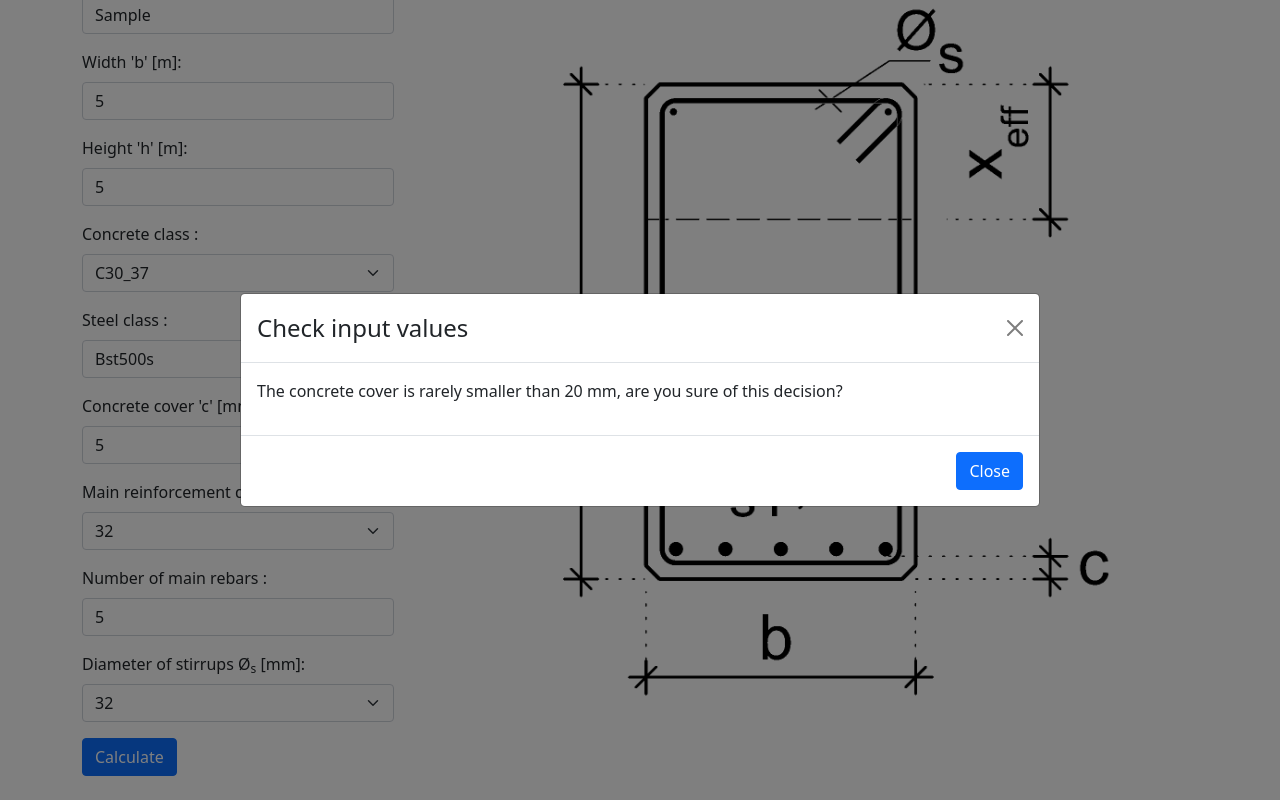
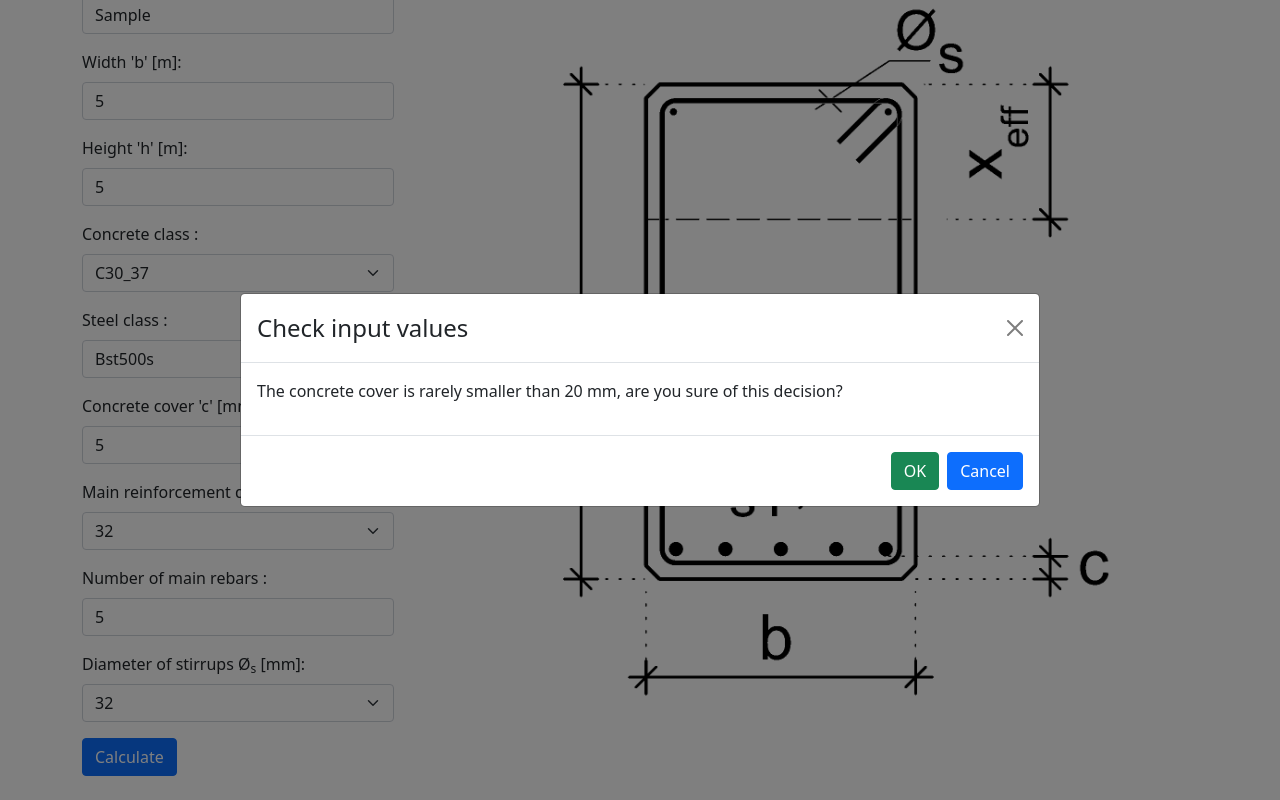
Before and after one commit to wowvaqa/engclcfe, a React (Create React App) app: page /reinforcedconcretecalc in a window 1280 px wide. Both pictures are taken after typing "Sample", "5", "5", "5", "5" into the empty fields and a click on the button "Calculate". Shown: the part 158-958 px from the top of the page. Built offline with nearby package versions, Linux system fonts and the light colour scheme; no server answers.

Commit message:
ADD: Accept/Input Modal

```diff
--- a/src/App.js
+++ b/src/App.js
@@ -6,17 +6,30 @@ import HomeView from "./views/HomeView";
 import TestApiView from "./views/TestApiView";
 import ReinforcedConcreteCalcView from "./views/ReinforcedConcreteCalcView";
 import AppModalInfo from "./modals/AppModalInfo";
+import AppModalInput from "./modals/AppModalInput";
 
 import { useGlobalContext } from "./Context";
 
 function App() {
-  const { modalShow, setModalShow, modalText } = useGlobalContext();
+  const {
+    modalInfoShow,
+    setModalInfoShow,
+    modalInfoText,
+    modalInputShow,
+    setModalInputShow,
+    modalInputText,
+  } = useGlobalContext();
   return (
     <>
       <AppModalInfo
-        show={modalShow}
-        onHide={() => setModalShow(false)}
-        text={modalText}
+        show={modalInfoShow}
+        onHide={() => setModalInfoShow(false)}
+        text={modalInfoText}
+      />
+      <AppModalInput
+        show={modalInputShow}
+        onHide={() => setModalInputShow(false)}
+        text={modalInputText}
       />
       <Router>
         <NavigationBar />
--- a/src/Context.js
+++ b/src/Context.js
@@ -3,18 +3,24 @@ import React, { useState, useContext } from "react";
 const AppContext = React.createContext();
 
 const AppProvider = ({ children }) => {
-  // Modal window view to show messages
-  const [modalShow, setModalShow] = useState(false);
-  // Text to show in modal window
-  const [modalText, setModalText] = useState("no text");
+  /* Modal to show text */
+  const [modalInfoShow, setModalInfoShow] = useState(false);
+  const [modalInfoText, setModalInfoText] = useState("no text");
+  /* Promp modal to accept value*/
+  const [modalInputShow, setModalInputShow] = useState(false);
+  const [modalInputText, setModalInputText] = useState("no text");
 
   return (
     <AppContext.Provider
       value={{
-        modalShow,
-        setModalShow,
-        modalText,
-        setModalText,
+        modalInfoShow,
+        setModalInfoShow,
+        modalInfoText,
+        setModalInfoText,
+        modalInputShow,
+        setModalInputShow,
+        modalInputText,
+        setModalInputText,
       }}
     >
       {children}
--- a/src/modals/AppModalInput.js
+++ b/src/modals/AppModalInput.js
@@ -1,4 +1,3 @@
-import React from "react";
 import { Modal, Button } from "react-bootstrap";
 
 const AppModalInput = (props) => {
@@ -18,7 +17,10 @@ const AppModalInput = (props) => {
         <p>{props.text}</p>
       </Modal.Body>
       <Modal.Footer>
-        <Button onClick={props.onHide}>Close</Button>
+        <Button variant="success" onClick={props.onHide}>
+          OK
+        </Button>
+        <Button onClick={props.onHide}>Cancel</Button>
       </Modal.Footer>
     </Modal>
   );
--- a/src/views/ReinforcedConcreteCalcView.js
+++ b/src/views/ReinforcedConcreteCalcView.js
@@ -13,7 +13,8 @@ import axios from "axios";
 import image from "../assets/API_1_pio.png";
 
 const ReinforcedConcreteCalcView = () => {
-  const { setModalShow, setModalText } = useGlobalContext();
+  const { setModalInfoShow, setModalInfoText } = useGlobalContext();
+  const { setModalInputShow, setModalInputText } = useGlobalContext();
   /* JSON Input data */
   const [nameValue, setNameValue] = useState("My first cross sect");
   const [bValue, setBValue] = useState(0.5);
@@ -64,46 +65,46 @@ const ReinforcedConcreteCalcView = () => {
 
   const handleError = () => {
     if (Number.isNaN(bValue) || Number.isNaN(bValue)) {
-      setModalText("Invalid value : 'b'");
-      setModalShow(true);
+      setModalInfoText("Invalid value : 'b'");
+      setModalInfoShow(true);
     }
 
     if (Number.isNaN(hValue) || Number.isNaN(hValue)) {
-      setModalText("Invalid value : 'h'");
-      setModalShow(true);
+      setModalInfoText("Invalid value : 'h'");
+      setModalInfoShow(true);
     }
 
     if (bValue > 2) {
-      setModalText(
+      setModalInputText(
         "Value 'b', are you sure you entered the given values in meters?"
       );
-      setModalShow(true);
+      setModalInputShow(true);
     }
 
     if (hValue > 4) {
-      setModalText(
+      setModalInputText(
         "Value 'h', are you sure you entered the given values in meters?"
       );
-      setModalShow(true);
+      setModalInputShow(true);
     }
 
     if (Number.isNaN(cValue) || Number.isNaN(cValue)) {
-      setModalText("Invalid value : 'c'");
-      setModalShow(true);
+      setModalInfoText("Invalid value : 'c'");
+      setModalInfoShow(true);
     }
 
     if (cValue < 20) {
-      setModalText(
+      setModalInputText(
         "The concrete cover is rarely smaller than 20 mm, are you sure of this decision?"
       );
-      setModalShow(true);
+      setModalInputShow(true);
     }
 
     if (cValue > 70) {
-      setModalText(
+      setModalInputText(
         "the concrete cover is rarely grater than 70 mm, are you sure of this decision?"
       );
-      setModalShow(true);
+      setModalInputShow(true);
     }
   };
 
```
